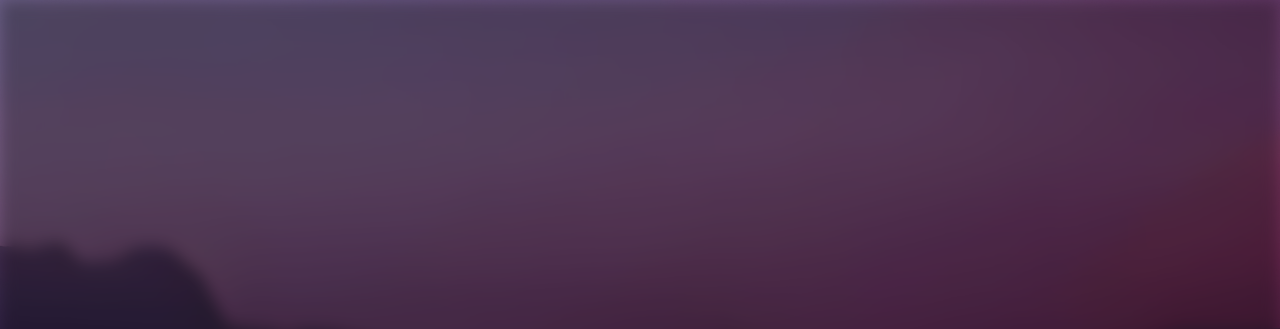
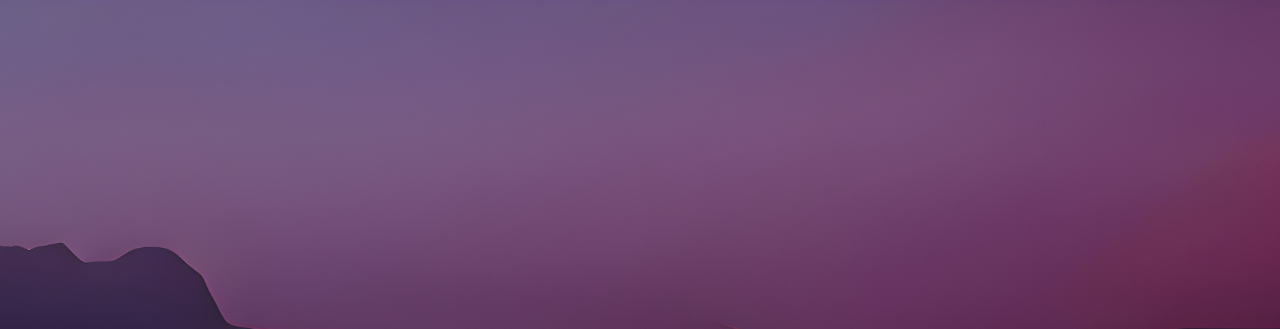
Before and after one commit to Ka5il/PurplePage, a plain HTML site: page index.html in a window 1280 px wide. Shown: the top 329 px of the page. Drawn offline with Linux system fonts and the light colour scheme.

Commit message:
Update index.html

```diff
--- a/index.html
+++ b/index.html
@@ -19,18 +19,7 @@
             user-select: none; /* Prevent text selection for better UX */
         }
 
-        /* Blurred overlay for the background */
-        body::after {
-            content: '';
-            position: absolute;
-            top: 0;
-            left: 0;
-            right: 0;
-            bottom: 0;
-            background: inherit;
-            filter: blur(8px) brightness(0.7); /* Blur and darken background */
-            z-index: -1;
-        }
+
 
         /* Main search container styling */
         .search-container {
```
